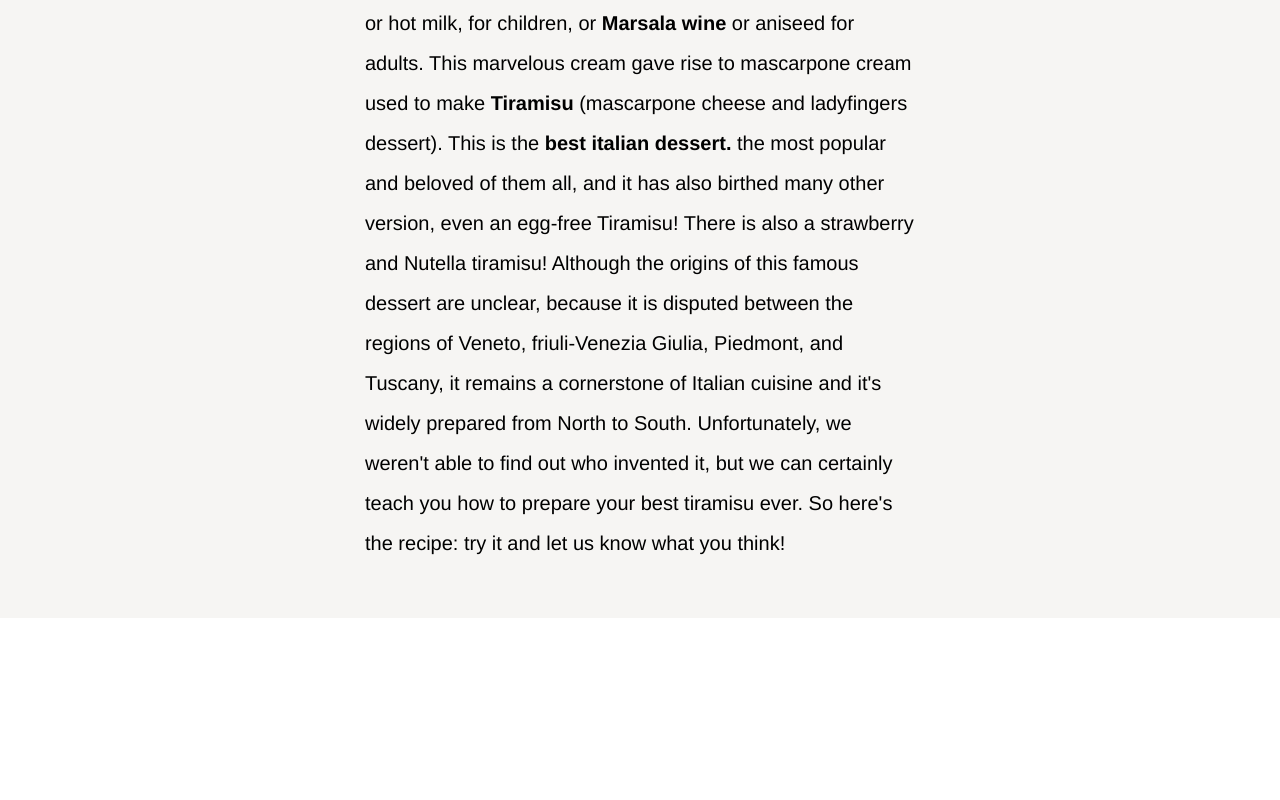
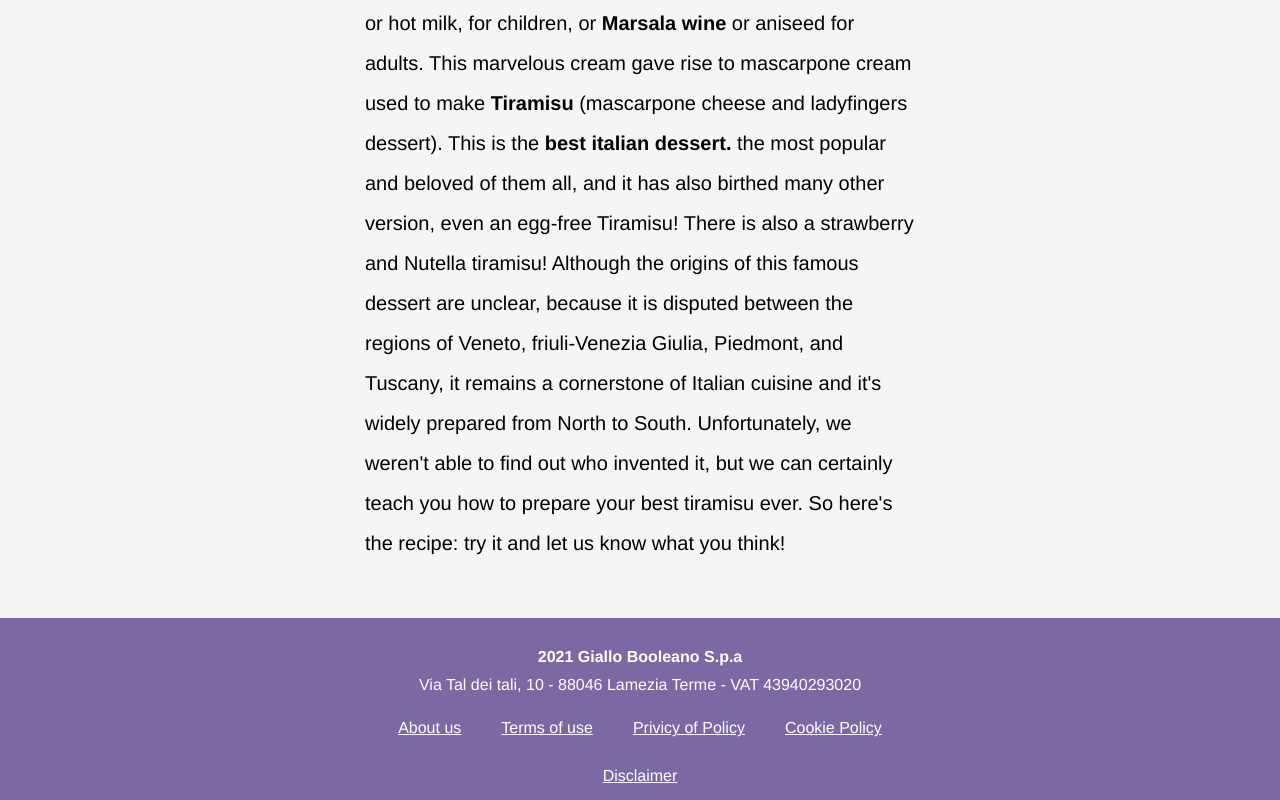
Before and after one commit to LucaB98/htmlcss-responsive-layout, a plain HTML site: page index.html in a window 1280 px wide. Shown: the part 1437-2237 px from the top of the page. Before the commit the page ends 2055 px from the top, so only its background shows below. Drawn offline with Linux system fonts and the light colour scheme.

Commit message:
added footer

```diff
--- a/css/style.css
+++ b/css/style.css
@@ -204,3 +204,28 @@ ul li{
     line-height: 40px;
     font-size: 20px;
 }
+
+#footer{
+    background-color: #7C69A4;
+    color: white;
+}
+
+.box-footer{
+    text-align: center;
+    padding-top: 30px;
+}
+
+.address-footer{
+    font-style: normal;
+    padding: 10px 0;
+}
+
+.list-footer{
+    flex-wrap: wrap;
+    justify-content: center;
+}
+.list-footer a{
+    color: white;
+    text-decoration: underline;
+    margin: 0 20px;
+}
--- a/index.html
+++ b/index.html
@@ -99,11 +99,30 @@
                 Back in the day, grandmothers used to prepare a breakfast that we might call humble today, but was cosidered very rich at the time! Today the recipe is still unchanged, just break a very fresh egg into a glass, beat it with sugar, and add coffee or hot milk, for children, or <b>Marsala wine </b> or aniseed for adults. This marvelous cream gave rise to mascarpone cream used to make <b>Tiramisu</b> (mascarpone cheese and ladyfingers dessert). This is the <b>best italian dessert.</b> the most popular and beloved of them all, and it has also birthed many other version, even an egg-free Tiramisu! There is also a strawberry and Nutella tiramisu! Although the origins of this famous dessert are unclear, because it is disputed between the regions of Veneto, friuli-Venezia Giulia, Piedmont, and Tuscany, it remains a cornerstone of Italian cuisine and it's widely prepared from North to South. Unfortunately, we weren't able to find out who invented it, but we can certainly teach you how to prepare your best tiramisu ever. So here's the recipe: try it and let us know what you think!
             </p>
         </div>
-
-
-
-
     </main>
+    <footer id="footer">
+        <div class="box-footer container">
+            <h4 class="title-footer">2021 Giallo Booleano S.p.a</h4>
+            <address class="address-footer">Via Tal dei tali, 10 - 88046 Lamezia Terme - VAT 43940293020</address>
+            <ul class="list-footer flex">
+                <li>
+                    <a href="#">About us</a>
+                </li>
+                <li>
+                    <a href="#">Terms of use</a>
+                </li>
+                <li>
+                    <a href="#">Privicy of Policy</a>
+                </li>
+                <li>
+                    <a href="#">Cookie Policy</a>
+                </li>
+                <li>
+                    <a href="#">Disclaimer</a>
+                </li>
+            </ul>
+        </div>
+    </footer>
 
 </body>
 </html>
```
